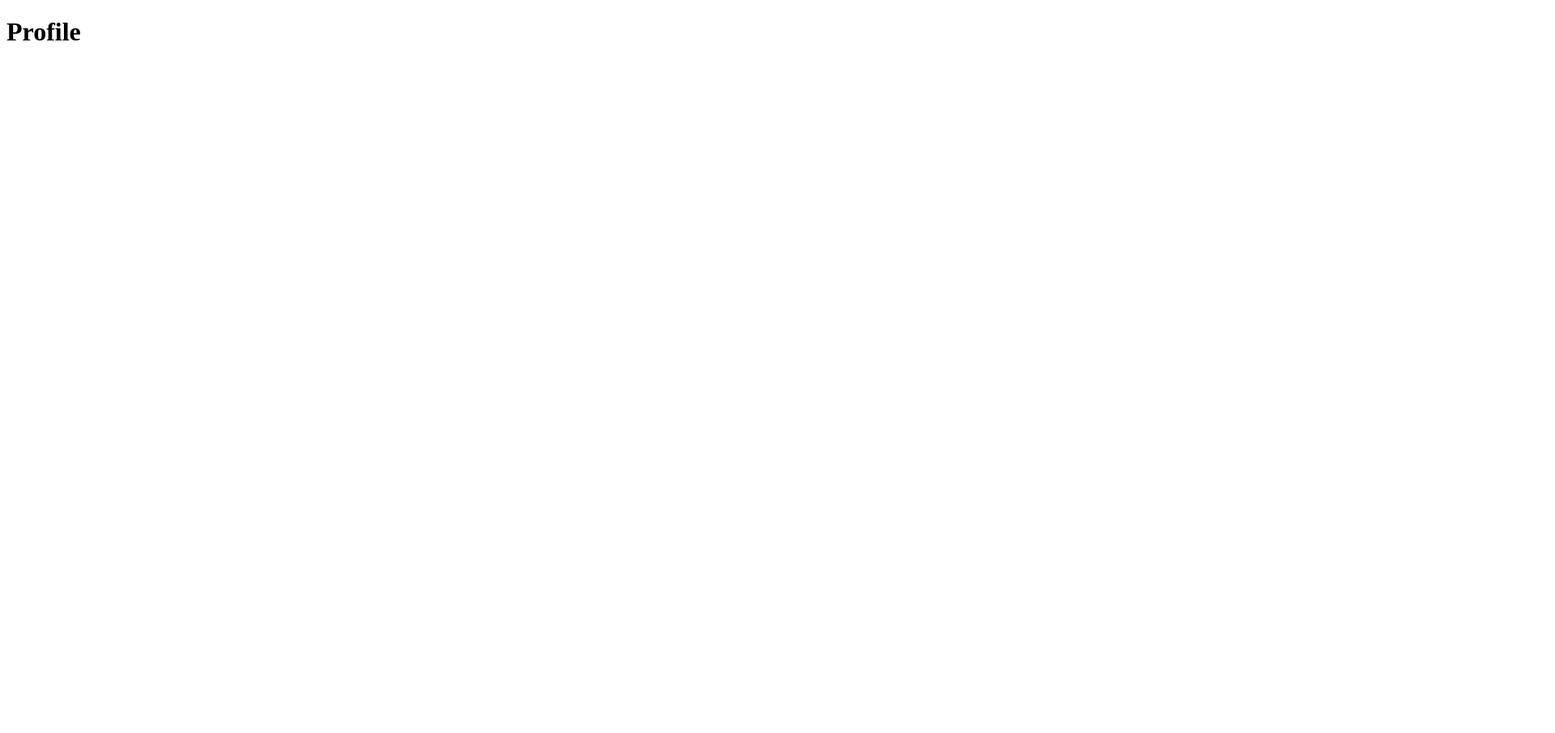
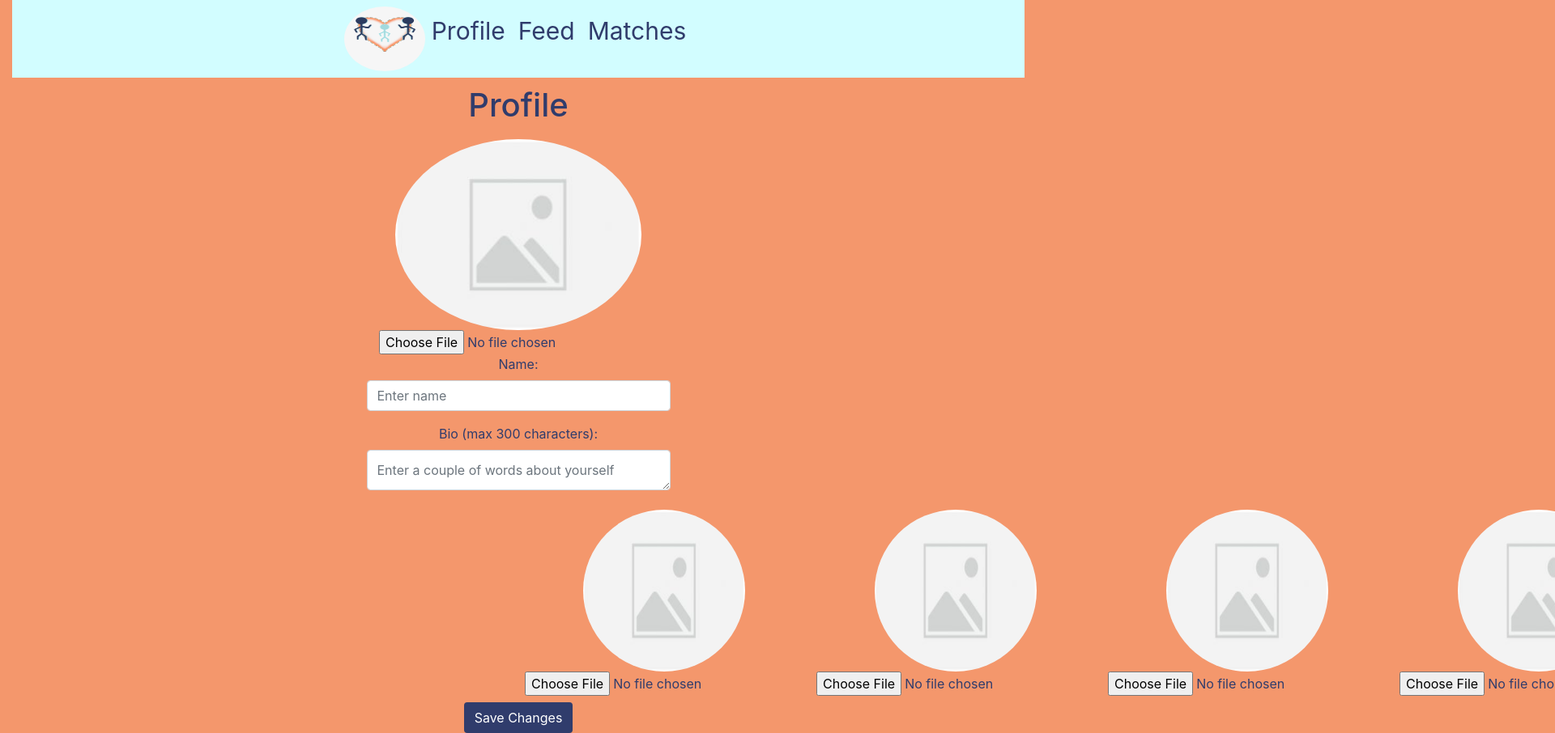
Before and after one commit to googleinterns/step48-2020, a plain HTML site: page src/main/webapp/profile.html in a window 1280 px wide. Shown: the top 906 px of the page at 81% size, 1920 px wide, since content can reach past the window. Before the commit the page ends 800 px from the top, so only its background shows below. Drawn offline with nearby package versions, Linux system fonts and the light colour scheme.

Commit message:
add form to profile page and create simple style

```diff
--- a/src/main/webapp/profile.html
+++ b/src/main/webapp/profile.html
@@ -3,10 +3,89 @@
   <head>
     <meta charset="UTF-8">
     <title>Friends of Friends</title>
+    <!-- Latest compiled and minified CSS -->
+    <link rel="stylesheet" href="https://maxcdn.bootstrapcdn.com/bootstrap/4.5.0/css/bootstrap.min.css">
+    <!-- jQuery library -->
+    <script src="https://ajax.googleapis.com/ajax/libs/jquery/3.5.1/jquery.min.js"></script>
+    <!-- Popper JS -->
+    <script src="https://cdnjs.cloudflare.com/ajax/libs/popper.js/1.16.0/umd/popper.min.js"></script>
+    <!-- Latest compiled JavaScript -->
+    <script src="https://maxcdn.bootstrapcdn.com/bootstrap/4.5.0/js/bootstrap.min.js"></script>
     <link rel="stylesheet" href="style.css">
     <script src="script.js"></script>
   </head>
   <body>
-    <h1>Profile</h1>
+    <div class="container-fluid">
+      <nav class="navbar navbar-expand-sm justify-content-center navbar-background">
+        <ul class="navbar-nav">
+          <li class="nav-item">
+              <img src="images/logo.jpg" class="rounded-circle" alt="logo" height="80" width="100">
+          </li>
+          <li class="nav-item">
+            <a class="nav-link nav-text-style" href="profile.html">Profile</a>
+          </li>
+          <li class="nav-item">
+            <a class="nav-link nav-text-style" href="feed.html">Feed</a>
+          </li>
+          <li class="nav-item">
+            <a class="nav-link nav-text-style" href="matches.html">Matches</a>
+          </li>
+        </ul>
+      </nav>
+      <div class="content">
+        <h1>Profile</h1>
+        <form action="profile.html" method="post">
+          <div>
+            <img src="images/placeholder.jpg" class="rounded-circle" alt="placeholder" width="304" height="236">
+          </div>
+          <div>
+            <input type="file" accept="image/*" name="photo">
+          </div>
+          <div class="form-group">
+            <label for="name">Name:</label>
+            <input type="text" class="form-control" placeholder="Enter name" id="name" width="50">
+          </div>
+          <div class="form-group">
+            <label for="bio">Bio (max 300 characters):</label>
+            <textarea name="bio" class="form-control" placeholder="Enter a couple of words about yourself" id="bio" maxlength="300"></textarea>
+          </div>
+          <div class="d-flex image-upload">
+            <div class="p-2">
+              <div>
+                <img src="images/placeholder.jpg" class="rounded-circle" alt="placeholder" width="200" height="200">
+              </div>
+              <div>
+                <input type="file" accept="image/*" name="photo">
+              </div>
+            </div>
+            <div class="p-2">
+              <div>
+                <img src="images/placeholder.jpg" class="rounded-circle" alt="placeholder" width="200" height="200">
+              </div>
+              <div>
+                <input type="file" accept="image/*" name="photo">
+              </div>
+            </div>
+            <div class="p-2">
+              <div>
+                <img src="images/placeholder.jpg" class="rounded-circle" alt="placeholder" width="200" height="200">
+              </div>
+              <div>
+                <input type="file" accept="image/*" name="photo">
+              </div>
+            </div>
+            <div class="p-2">
+              <div>
+                <img src="images/placeholder.jpg" class="rounded-circle" alt="placeholder" width="200" height="200">
+              </div>
+              <div>
+                <input type="file" accept="image/*" name="photo">
+              </div>
+            </div>
+          </div>
+          <button type="submit" class="btn button-background">Save Changes</button>
+        </form>
+      </div> <!--content-->
+    </div> <!--container-fluid-->
   </body>
 </html>
--- a/src/main/webapp/style.css
+++ b/src/main/webapp/style.css
@@ -0,0 +1,42 @@
+.navbar-background{
+    background-color: #d2fdff;
+}
+body {
+    background-color: hsl(19, 86%, 69%);
+}
+h1 {
+    padding: 10px;
+}
+.content {
+    align-content: center;
+    color: #303c6c;
+    text-align: center;
+}
+.button-background {
+    background-color: #303c6c;
+    color: white;
+}
+.nav-text-style {
+    color: #303c6c;
+    font-size: 30px;
+}
+#name {
+    align-self: center;
+    align-content: center;
+    margin-left: auto;
+    margin-right: auto;
+    width: 30%;
+}
+#bio {
+    align-content: center;
+    align-self: center;
+    height: 50px;
+    margin-left: auto;
+    margin-right: auto;
+    width: 30%;
+}
+.image-upload {
+    align-content: center;
+    align-self: center;
+    margin-left: 625px;
+}
```
Also changed, not shown: src/main/webapp/images/github2.png (added), src/main/webapp/images/logo.jpg (added), src/main/webapp/images/placeholder.jpg (added).
